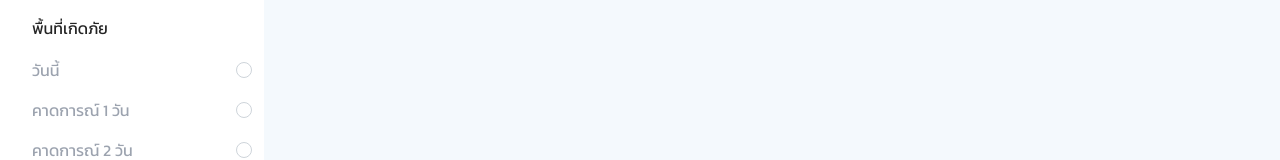
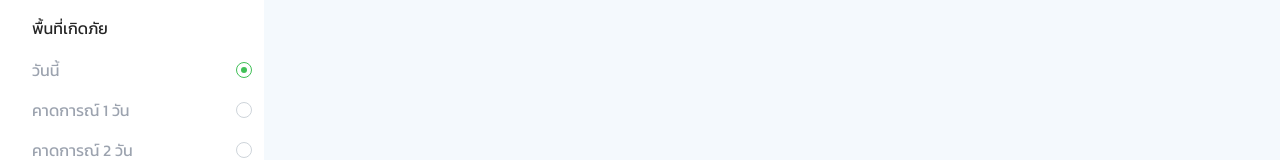
Before and after one commit to WatcharitNew/demo-dswc-one-map, a Next.js app: page / in a window 1280 px wide. Shown: the part 161-321 px from the top of the page. Built offline with nearby package versions, Linux system fonts and the light colour scheme.

Commit message:
[DDH-13] Handle form

```diff
--- a/src/components/MapFilter/MapFilter.js
+++ b/src/components/MapFilter/MapFilter.js
@@ -1,12 +1,21 @@
-import { NavLink, Image, Radio } from '@mantine/core';
-import React from 'react';
+'use client';
+
+import { NavLink, Image } from '@mantine/core';
+import React, { useState, useCallback } from 'react';
 import MapFilterRadio from './MapFilterRadio';
 import MapFilterSwitch from './MapFilterSwitch';
 
 const MapFilter = () => {
+  const [filterValues, setFilterValues] = useState({
+    disasterArea: 'วันนี้',
+    disasterFactors: {},
+    populationData: {}
+  });
+
   const mockData = {
-    "พื้นที่เกิดภัย": {
+    disasterArea: {
       type: 'radio',
+      label: 'พื้นที่เกิดภัย',
       data: [
         "วันนี้",
         "คาดการณ์ 1 วัน",
@@ -16,8 +25,9 @@ const MapFilter = () => {
         "พื้นที่ที่ได้รับความเสียหาย"
       ]
     },
-    "ปัจจัยการเกิดภัย": {
-      type: 'checkbox',
+    "disasterFactors": {
+      type: 'switch',
+      label: 'ปัจจัยการเกิดภัย',
       data: [
         "ปริมาณน้ำฝน",
         "ปริมาณน้ำเขื่อน",
@@ -25,14 +35,40 @@ const MapFilter = () => {
         "ความชื้นดิน"
       ]
     },
-    "ข้อมูลประชากร": {
-      type: 'checkbox',
+    "populationData": {
+      type: 'switch',
+      label: 'ข้อมูลประชากร',
       data: [
         "ประชาชน",
         "ครัวเรือน"
       ]
     }
+  };
+
+  const updateMapLayers = useCallback(async (newFilters) => {
+    console.log(newFilters)
+  }, []);
+
+  const handleRadioChange = useCallback((value) => {
+    const newFilters = {
+      ...filterValues,
+      disasterArea: value
+    };
+    setFilterValues(newFilters);
+    updateMapLayers(newFilters);
+  }, [filterValues, updateMapLayers]);
+
+  const handleSwitchChange = useCallback((section, value, checked) => {
+    const newFilters = {
+      ...filterValues,
+      [section]: {
+        ...filterValues[section],
+        [value]: checked
       }
+    };
+    setFilterValues(newFilters);
+    updateMapLayers(newFilters);
+  }, [filterValues, updateMapLayers]);
 
   return (
     <div className='w-fit bg-white'>
@@ -43,19 +79,32 @@ const MapFilter = () => {
         defaultOpened={true}
         className="w-64"
       >
-        {Object.keys(mockData).map((key) => (
+        {Object.entries(mockData).map(([key, { type, label, data }]) => (
           <NavLink
             key={key}
-            label={<span className="text-gray-900 text-base">{key}</span>}
+            label={<span className="text-gray-900 text-base">{label}</span>}
             opened={true}
             childrenOffset={0}
             disableRightSectionRotation={true}
             rightSection={<div />}
           >
-            {mockData[key].data.map((value) => (
-              mockData[key].type === 'radio' ?
-                <MapFilterRadio key={value} label={value} /> :
-                <MapFilterSwitch key={value} label={value} />
+            {data.map((value, index) => (
+              type === 'radio' ? (
+                <MapFilterRadio
+                  key={value}
+                  label={value}
+                  checked={filterValues.disasterArea === value}
+                  onChange={() => handleRadioChange(value)}
+                  defaultOpened={index == 0}
+                />
+              ) : (
+                <MapFilterSwitch
+                  key={value}
+                  label={value}
+                  checked={filterValues[key]?.[value] || false}
+                  onChange={(checked) => handleSwitchChange(key, value, checked)}
+                />
+              )
             ))}
           </NavLink>
         ))}
--- a/src/components/MapFilter/MapFilterRadio.js
+++ b/src/components/MapFilter/MapFilterRadio.js
@@ -1,7 +1,7 @@
 import { NavLink, Radio } from '@mantine/core';
 import React from 'react';
 
-const MapFilterRadio = ({ label }) => {
+const MapFilterRadio = ({ label, checked, onChange }) => {
   return (
     <NavLink
       label={
@@ -11,6 +11,8 @@ const MapFilterRadio = ({ label }) => {
           color="green"
           size="xs"
           variant="outline"
+          checked={checked}
+          onChange={(event) => onChange(event.currentTarget.checked)}
           classNames={{
             body: 'items-center'
           }}
--- a/src/components/MapFilter/MapFilterSwitch.js
+++ b/src/components/MapFilter/MapFilterSwitch.js
@@ -1,7 +1,7 @@
 import { NavLink, Switch } from '@mantine/core';
 import React from 'react';
 
-const MapFilterSwitch = ({ label }) => {
+const MapFilterSwitch = ({ label, checked, onChange }) => {
   return (
     <NavLink
       label={
@@ -10,7 +10,8 @@ const MapFilterSwitch = ({ label }) => {
           label={<div className='text-base text-gray-400 w-44'>{label}</div>}
           color="green"
           size="xs"
-          variant="outline"
+          checked={checked}
+          onChange={(event) => onChange(event.currentTarget.checked)}
           classNames={{
             body: 'items-center'
           }}
```
Lines whose indentation alone changed are shown as unchanged.
